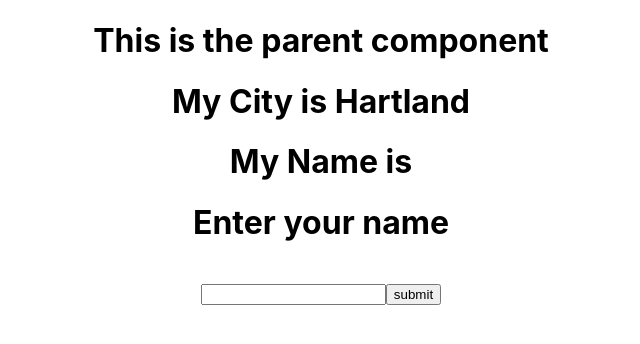
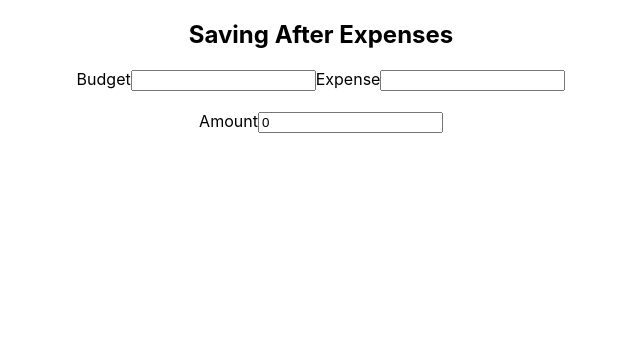
Before and after one commit to ankitadixit1122/ReactJS, a React (Create React App) app: page / in a window 1280 px wide. Shown: the top 344 px of the page, without its empty margins (319-959 px from the left). Built offline with nearby package versions, Linux system fonts and the light colour scheme.

Commit message:
Assignment-2- React

```diff
--- a/src/App.js
+++ b/src/App.js
@@ -2,19 +2,27 @@ import logo from './logo.svg';
 import './App.css';
 import MyComponent from './components/MyComponent';
 import MyClassComponent from './components/MyClassComponent';
+import Counter from './components/Counter';
+import CalculateSavingUsingClass from './components/CalculateSavingUsingClass';
+import CalculateSavings from './components/CalculateSavings';
+
 
 
 function App() {
   return (
     <div className="App">
-      <h1>This is the parent component</h1>
-      <MyClassComponent myCity ="Hartland"/>
-      <MyComponent/>
+      {/* <h1>This is the parent component</h1> */}
+      <CalculateSavingUsingClass/>
+      {/* <CalculateSavings/> */}
+
+
     </div>
 
   );
 }
+
 export default App;
+
 
 
 
--- /dev/null
+++ b/src/components/CalculateSavingUsingClass.js
@@ -0,0 +1,46 @@
+import React from "react";
+import { Component } from "react";
+
+class CalculateSavingUsingClass extends Component{
+    constructor(){
+        super();
+        this.state={
+            budget:"",
+            expenses:"",
+            amt:''
+        }
+    }
+    handleBudget = (event)=>{
+        this.setState({
+            budget:event.target.value
+        });
+    }
+
+    handleExpense =(event)=>{
+        this.setState({
+            expenses:event.target.value
+    });
+    }
+    render(){
+
+        var{budget,expenses,amt}=this.state;
+        amt = budget-expenses;
+
+        return(
+            <>
+
+            <h2>Saving After Expenses</h2>
+            <label>Budget</label>
+            <input type="number" onChange={this.handleBudget} value={this.state.budget}  />
+            <label>Expense</label>
+            <input type="number" onChange={this.handleExpense} value={this.state.expenses} />
+            <br></br>
+            <br></br>
+            <label>Amount</label>
+            <input type="number" value={amt}/>
+
+            </>
+        );
+    }
+}
+export default CalculateSavingUsingClass;
--- /dev/null
+++ b/src/components/CalculateSavings.js
@@ -0,0 +1,33 @@
+import React from 'react';
+import { useState } from 'react';
+
+
+function CalculateSavings(){
+    const [budget, setBudget] = useState('');
+    const [expenses, setExpenses] = useState('');
+    var amt = budget-expenses;
+
+    const handleBudget = (event) => {
+        setBudget(event.target.value);
+  };
+
+    const handleExpense = (event) => {
+        setExpenses(event.target.value);
+  };
+
+  return (
+    <div>
+      <h2>Saving After Expenses</h2>
+      <label>Budget</label>
+      <input type="number" onChange={handleBudget} value={budget}  />
+      <label>Expense</label>
+      <input type="number" onChange={handleExpense} value={expenses} />
+      <br></br>
+      <br></br>
+      <label>Amount</label>
+      <input type="number" value={amt} />
+    </div>
+  );
+};
+
+export default CalculateSavings;
```
Also changed, not shown: src/index.js (+7 -0 lines).
